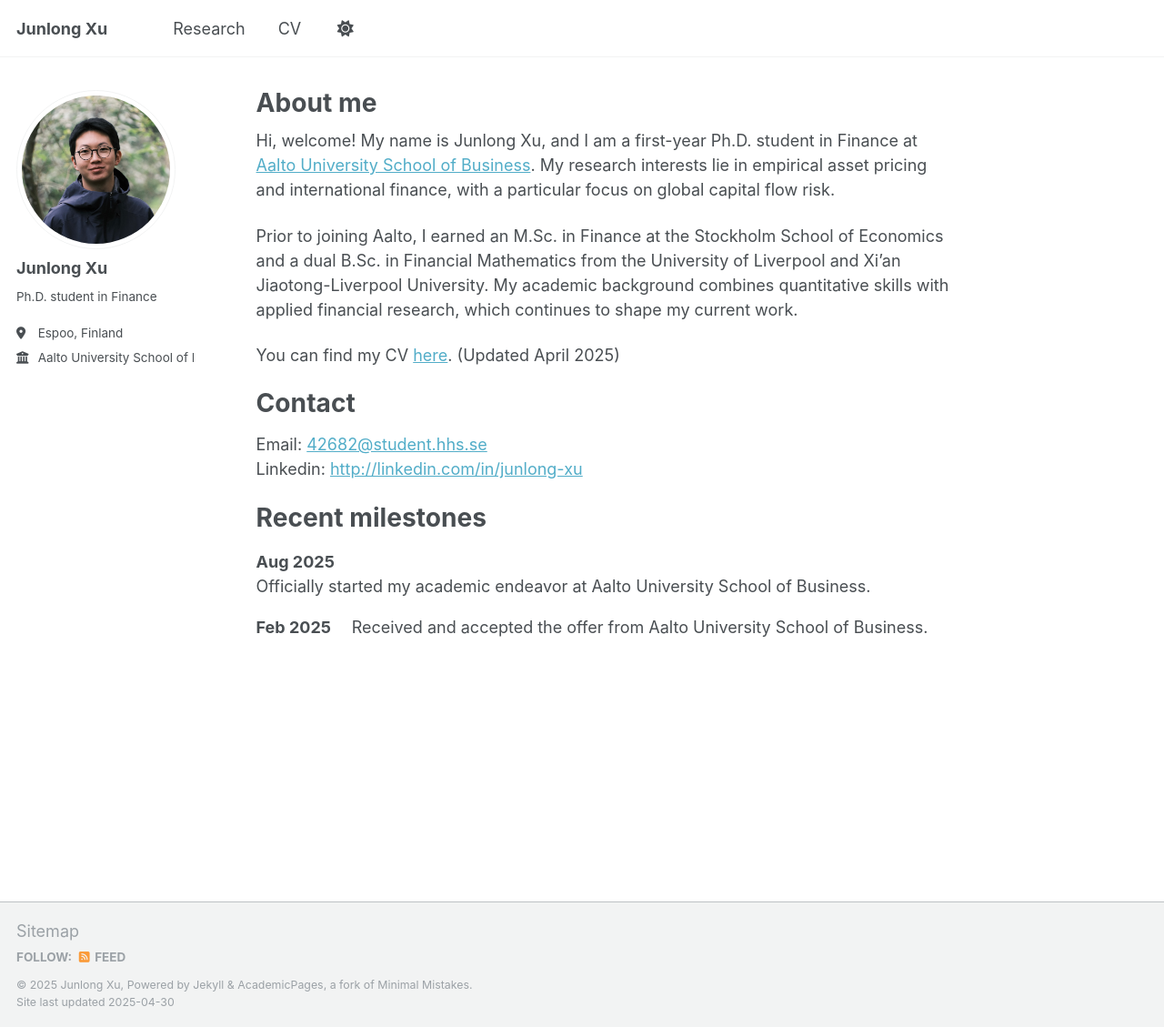
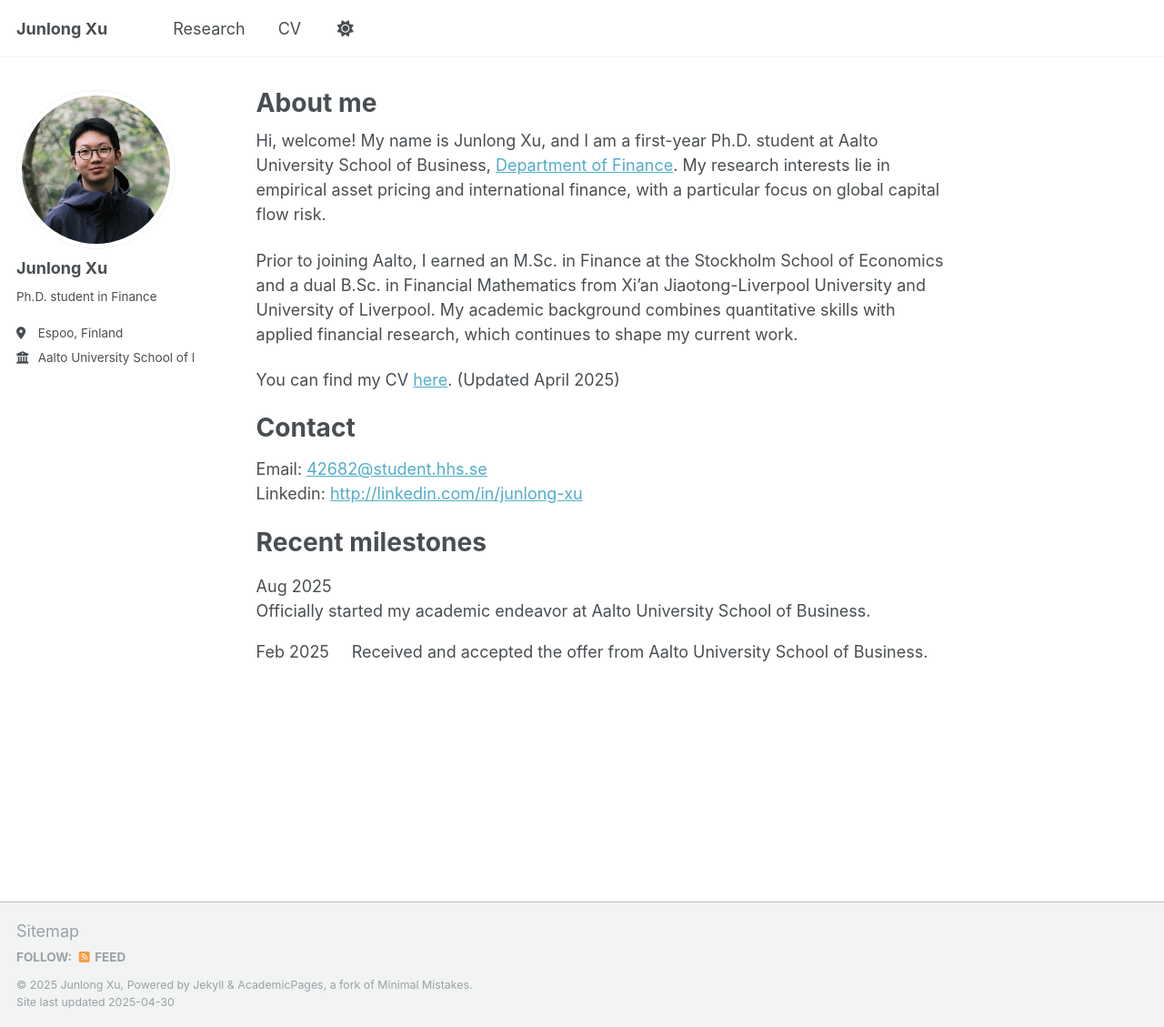
Before and after one commit to JunlongX/junlongx.github.io, a Jekyll site: the page built from _pages/about.md, in a window 1280 px wide and 1129 px high. Shown: the whole window at 91% size. Built offline with Jekyll 4.4.1, drawn with Linux system fonts in a browser that asks for light colours.

Commit message:
Update about.md

```diff
--- a/_pages/about.md
+++ b/_pages/about.md
@@ -8,9 +8,9 @@ redirect_from:
   - /about.html
 ---
 
-Hi, welcome! My name is Junlong Xu, and I am a first-year Ph.D. student in Finance at [Aalto University School of Business](https://www.aalto.fi/en/department-of-finance). My research interests lie in empirical asset pricing and international finance, with a particular focus on global capital flow risk.
+Hi, welcome! My name is Junlong Xu, and I am a first-year Ph.D. student at Aalto University School of Business, [Department of Finance](https://www.aalto.fi/en/department-of-finance). My research interests lie in empirical asset pricing and international finance, with a particular focus on global capital flow risk.
 
-Prior to joining Aalto, I earned an M.Sc. in Finance at the Stockholm School of Economics and a dual B.Sc. in Financial Mathematics from the University of Liverpool and Xi’an Jiaotong-Liverpool University. My academic background combines quantitative skills with applied financial research, which continues to shape my current work.
+Prior to joining Aalto, I earned an M.Sc. in Finance at the Stockholm School of Economics and a dual B.Sc. in Financial Mathematics from Xi’an Jiaotong-Liverpool University and University of Liverpool. My academic background combines quantitative skills with applied financial research, which continues to shape my current work.
 
 You can find my CV [here](/assets/CV.pdf). (Updated April 2025)
 
@@ -44,7 +44,6 @@ Recent milestones
 }
 .timeline .date {
   display: inline-block;
-  font-weight: bold;
   min-width: 100px;
 }
 .timeline .desc {
```
